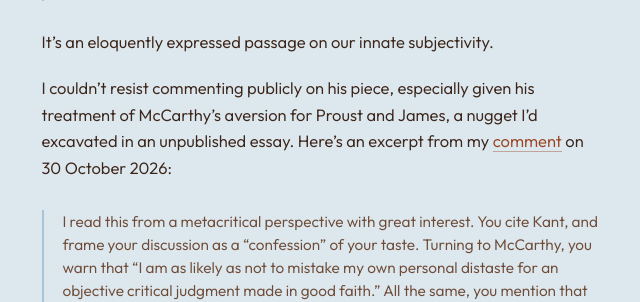
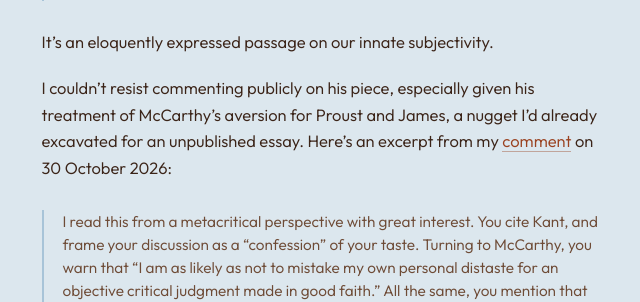
Before and after one commit to lauramoorewrites-del/treasury, a Jekyll site: the page built from _pages/critics-claims-of-objectivity.md, in a window 1280 px wide and 900 px high, scrolled down 1272 px. Shown: the part 183-485 px from the top of the window, without its empty margins (318-958 px from the left). Built offline with Jekyll 4.4.1, drawn with Linux system fonts in a browser that asks for light colours.

Commit message:
Critics' claims of objectivity: wording tweak
Co-Authored-By: Claude Opus 5.5 (1M context) <noreply@anthropic.com>

```diff
--- a/_pages/critics-claims-of-objectivity.md
+++ b/_pages/critics-claims-of-objectivity.md
@@ -36,7 +36,7 @@ This reflection by Hart on what he sees in McCarthy’s work as “the close con
 
 It’s an eloquently expressed passage on our innate subjectivity.
 
-I couldn’t resist commenting publicly on his piece, especially given his treatment of McCarthy’s aversion for Proust and James, a nugget I’d excavated in an unpublished essay. Here’s an excerpt from my [comment](https://substack.com/@strangeclarity/note/c-374436245?r=emcf2&utm_source=notes-share-action&utm_medium=web) on 30 October 2026:
+I couldn’t resist commenting publicly on his piece, especially given his treatment of McCarthy’s aversion for Proust and James, a nugget I’d already excavated for an unpublished essay. Here’s an excerpt from my [comment](https://substack.com/@strangeclarity/note/c-374436245?r=emcf2&utm_source=notes-share-action&utm_medium=web) on 30 October 2026:
 
 > I read this from a metacritical perspective with great interest. You cite Kant, and frame your discussion as a “confession” of your taste. Turning to McCarthy, you warn that “I am as likely as not to mistake my own personal distaste for an objective critical judgment made in good faith.” All the same, you mention that much of *Blood Meridian*, “objectively considered, is revoltingly inept.” Was that a purposeful slip, meant ironically, or did you genuinely mean to claim that objective consideration necessitates a “revoltingly inept” verdict (for much of the book)?
 >
```
